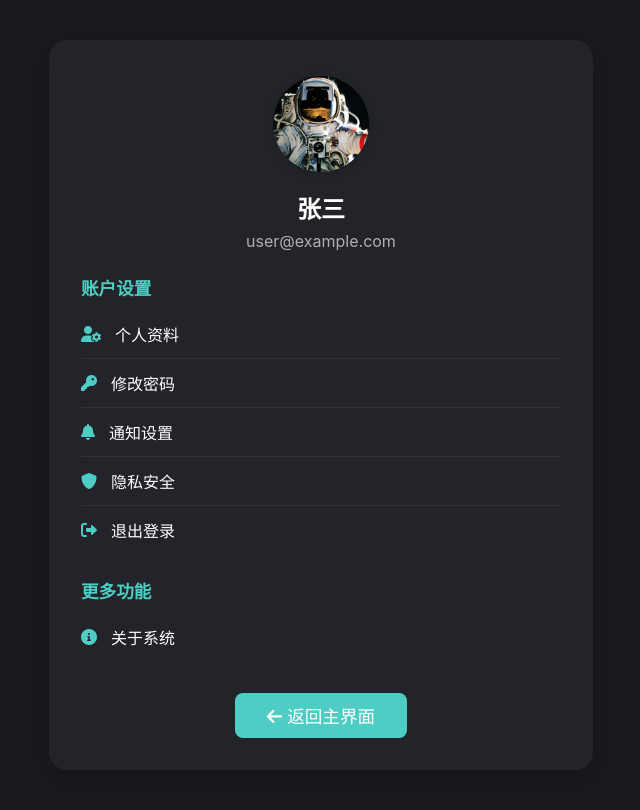
After one commit to Daniel-SunQ/MCs, a Flask app: page /user_center in a window 1280 px wide. The commit adds this page. Shown: the whole page, without its empty margins (319-959 px from the left). Run offline with Flask 3, Linux system fonts and the light colour scheme.

```diff
--- a/app.py
+++ b/app.py
@@ -842,6 +842,10 @@ def voice_loop():
             break
         time.sleep(0.1)
 
+@app.route("/user_center")
+def user_center():
+    return render_template("user_center.html")
+
 if __name__ == "__main__":
     threading.Thread(target=voice_loop, daemon=True).start()
     socketio.run(app, debug=True, host="0.0.0.0", port=5001, use_reloader=False)
--- a/static/css/style.css
+++ b/static/css/style.css
@@ -5,6 +5,8 @@ body {
     background-color: #000;
     color: #fff;
     overflow: hidden;
+    background: url('/static/images/car_menu.jpg') no-repeat center center fixed;
+    background-size: cover;
 }
 
 /* ======================================================================= */
--- /dev/null
+++ b/templates/user_center.html
@@ -0,0 +1,107 @@
+<!DOCTYPE html>
+<html lang="zh-CN">
+<head>
+    <meta charset="UTF-8">
+    <meta name="viewport" content="width=device-width, initial-scale=1.0">
+    <title>用户中心</title>
+    <link rel="stylesheet" href="{{ url_for('static', filename='css/style.css') }}">
+    <link href="https://cdnjs.cloudflare.com/ajax/libs/font-awesome/6.0.0/css/all.min.css" rel="stylesheet">
+    <style>
+        .user-center-container {
+            max-width: 480px;
+            margin: 40px auto;
+            background: #23242a;
+            border-radius: 18px;
+            box-shadow: 0 8px 32px rgba(0,0,0,0.18);
+            padding: 36px 32px 32px 32px;
+            color: #fff;
+        }
+        .user-center-avatar {
+            width: 96px;
+            height: 96px;
+            border-radius: 50%;
+            margin: 0 auto 18px auto;
+            display: block;
+            box-shadow: 0 2px 12px rgba(0,0,0,0.18);
+        }
+        .user-center-username {
+            text-align: center;
+            font-size: 1.5rem;
+            font-weight: bold;
+            margin-bottom: 6px;
+        }
+        .user-center-email {
+            text-align: center;
+            color: #b0b0b0;
+            margin-bottom: 18px;
+        }
+        .user-center-section {
+            margin: 24px 0 0 0;
+        }
+        .user-center-section h3 {
+            font-size: 1.1rem;
+            margin-bottom: 10px;
+            color: #4ecdc4;
+        }
+        .user-center-list {
+            list-style: none;
+            padding: 0;
+            margin: 0;
+        }
+        .user-center-list li {
+            padding: 12px 0;
+            border-bottom: 1px solid #333;
+            display: flex;
+            align-items: center;
+            cursor: pointer;
+        }
+        .user-center-list li:last-child {
+            border-bottom: none;
+        }
+        .user-center-list i {
+            margin-right: 14px;
+            color: #4ecdc4;
+        }
+        .user-center-back {
+            display: block;
+            margin: 32px auto 0 auto;
+            padding: 10px 32px;
+            background: #4ecdc4;
+            color: #fff;
+            border: none;
+            border-radius: 8px;
+            font-size: 1.1rem;
+            cursor: pointer;
+            transition: background 0.2s;
+        }
+        .user-center-back:hover {
+            background: #38b6a3;
+        }
+    </style>
+</head>
+<body style="background:#181a20;">
+    <div class="user-center-container">
+        <img class="user-center-avatar" src="{{ url_for('static', filename='images/avatar.jpg') }}" alt="头像">
+        <div class="user-center-username">张三</div>
+        <div class="user-center-email">user@example.com</div>
+        <div class="user-center-section">
+            <h3>账户设置</h3>
+            <ul class="user-center-list">
+                <li><i class="fas fa-user-cog"></i> 个人资料</li>
+                <li><i class="fas fa-key"></i> 修改密码</li>
+                <li><i class="fas fa-bell"></i> 通知设置</li>
+                <li><i class="fas fa-shield-alt"></i> 隐私安全</li>
+                <li><i class="fas fa-sign-out-alt"></i> 退出登录</li>
+            </ul>
+        </div>
+        <div class="user-center-section">
+            <h3>更多功能</h3>
+            <ul class="user-center-list">
+                <li><i class="fas fa-info-circle"></i> 关于系统</li>
+                <!-- TODO: 你可以在这里添加更多自定义入口 -->
+            </ul>
+        </div>
+        <button class="user-center-back" onclick="window.location.href='/'"><i class="fas fa-arrow-left"></i> 返回主界面</button>
+    </div>
+</body>
+</html>
```
Also changed, not shown: other parts of static/css/style.css (+27 -9 lines), static/js/main.js (+30 -0 lines).
